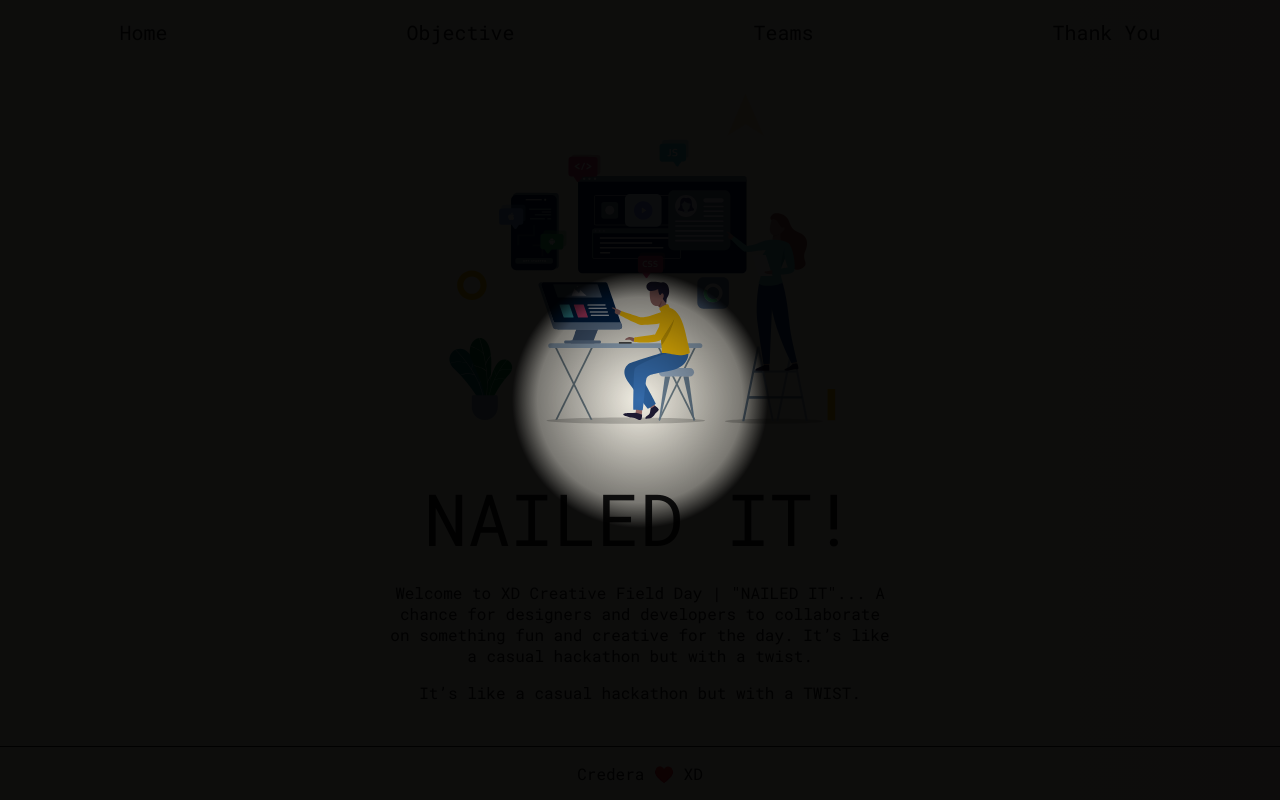
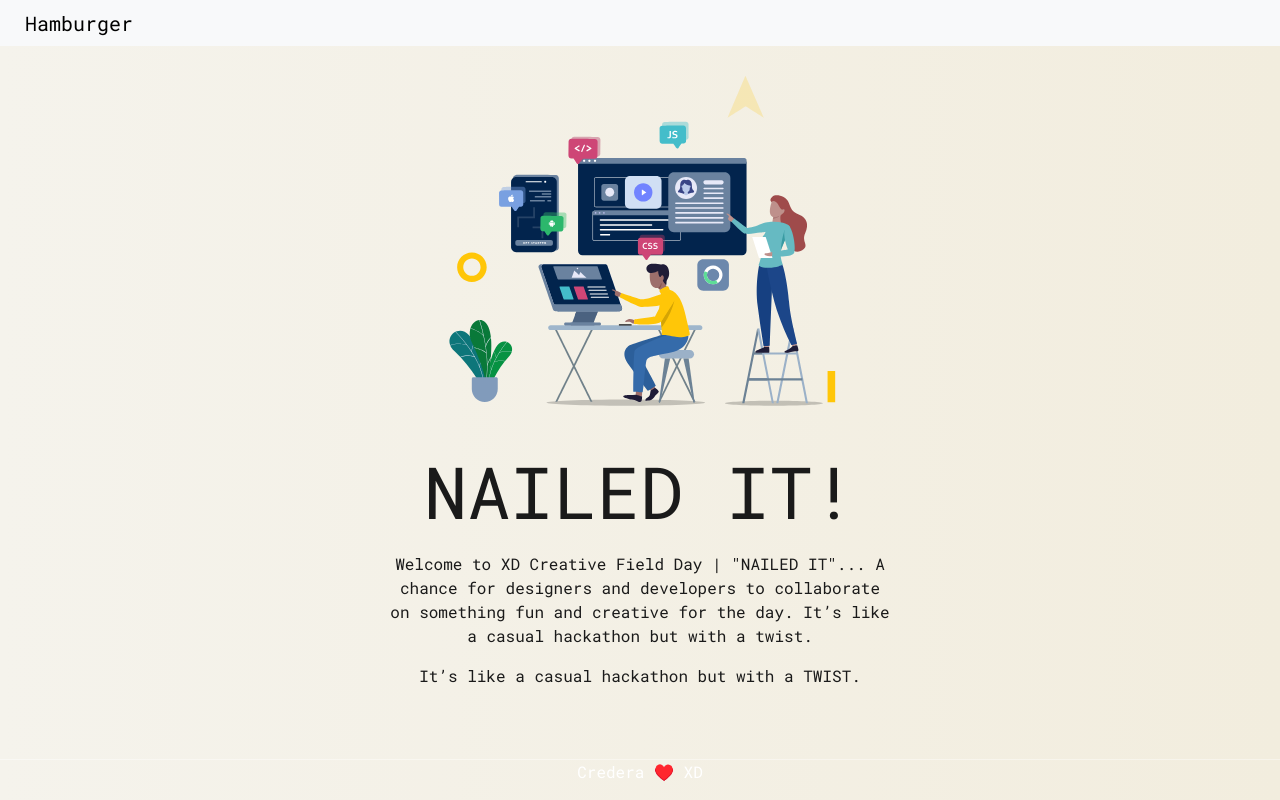
Before and after one commit to zsunoo/nailed-it-team-2, a React (Create React App) app: page / in a window 1280 px wide. Built offline with nearby package versions, Linux system fonts and the light colour scheme.

Commit message:
added flashlight toggle

```diff
--- a/public/index.html
+++ b/public/index.html
@@ -1,14 +1,17 @@
 <!DOCTYPE html>
 <html lang="en">
 	<head>
+		<link
+			rel="stylesheet"
+			href="https://cdn.jsdelivr.net/npm/bootstrap@5.1.3/dist/css/bootstrap.min.css"
+			integrity="sha384-1BmE4kWBq78iYhFldvKuhfTAU6auU8tT94WrHftjDbrCEXSU1oBoqyl2QvZ6jIW3"
+			crossorigin="anonymous"
+		/>
 		<meta charset="utf-8" />
 		<link rel="icon" href="%PUBLIC_URL%/favicon.ico" />
 		<meta name="viewport" content="width=device-width, initial-scale=1" />
 		<meta name="theme-color" content="#000000" />
-    <meta
-      name="description"
-      content="Web site created using create-react-app"
-    />
+		<meta name="description" content="Web site created using create-react-app" />
 		<link rel="apple-touch-icon" href="%PUBLIC_URL%/logo192.png" />
 		<!--
       manifest.json provides metadata used when your web app is installed on a
@@ -39,5 +42,10 @@
       To begin the development, run `npm start` or `yarn start`.
       To create a production bundle, use `npm run build` or `yarn build`.
     -->
+		<script
+			src="https://cdn.jsdelivr.net/npm/bootstrap@5.1.3/dist/js/bootstrap.min.js"
+			integrity="sha384-QJHtvGhmr9XOIpI6YVutG+2QOK9T+ZnN4kzFN1RtK3zEFEIsxhlmWl5/YESvpZ13"
+			crossorigin="anonymous"
+		></script>
 	</body>
 </html>
--- a/src/App.css
+++ b/src/App.css
@@ -9,27 +9,22 @@
 	padding: 16px;
 }
 
-.app-nav {
-  display: flex;
-  align-items: center;
-  justify-content: space-around;
-  height: 64px;
-  width: 100%;
+.nav-item > a {
+	font-size: 20px;
+	text-decoration: none;
 }
 
-.app-nav > a {
-  color: var(--hamblack);
-  font-size: 20px;
-  text-decoration: none;
+.navbar-toggler:focus {
+	box-shadow: none;
 }
 
 footer {
 	width: 100%;
 	display: flex;
 	justify-content: center;
-  border-top: 1px solid var(--hamblack);
+	border-top: 1px solid rgba(255, 255, 255, 0.382);
 }
 
 footer > p {
-  color: var(--hamblack);
+	color: white;
 }
--- a/src/App.tsx
+++ b/src/App.tsx
@@ -2,8 +2,11 @@ import "./App.css";
 import { Link } from "react-router-dom";
 import { Outlet } from "react-router-dom";
 import useEvent from "./useEvent";
+import { useState } from "react";
 
 function App() {
+	const [toggleFlashlight, setToggleFlashlight] = useState(false);
+
 	const update = (e: any) => {
 		var x = e.clientX || e.touches[0].clientX;
 		var y = e.clientY || e.touches[0].clientY;
@@ -13,13 +16,45 @@ function App() {
 	};
 	useEvent("mousemove", update);
 	useEvent("touchmove", update);
+
+	const handleFlashlight = () => {
+		setToggleFlashlight(!toggleFlashlight);
+		document.documentElement.style.setProperty("--display", toggleFlashlight ? "none" : "block");
+	};
+
 	return (
 		<div className="app">
-			<nav className="app-nav">
-				<Link to="/">Home</Link>
-				<Link to="objective">Objective</Link>
-				<Link to="teams">Teams</Link>
-				<Link to="thanks">Thank You</Link>
+			<nav className="navbar bg-light">
+				<div className="container-fluid">
+					<button
+						className="navbar-toggler"
+						type="button"
+						data-bs-toggle="collapse"
+						data-bs-target="#hamburgerToggle"
+						aria-controls="hamburgerToggle"
+						aria-expanded="false"
+						aria-label="Toggle navigation"
+						onClick={handleFlashlight}
+					>
+						Hamburger
+					</button>
+					<div className="collapse navbar-collapse" id={"hamburgerToggle"}>
+						<ul className="navbar-nav me-auto mb-2 mb-lg-0">
+							<li className="nav-item">
+								<Link to="/">Home</Link>
+							</li>
+							<li className="nav-item">
+								<Link to="objective">Objective</Link>
+							</li>
+							<li className="nav-item">
+								<Link to="teams">Teams</Link>
+							</li>
+							<li className="nav-item">
+								<Link to="thanks">Thank You</Link>
+							</li>
+						</ul>
+					</div>
+				</div>
 			</nav>
 			<div className="app-content">
 				<Outlet />
--- a/src/flashlight.css
+++ b/src/flashlight.css
@@ -3,11 +3,12 @@
 	cursor: none;
 	--cursorX: 50vw;
 	--cursorY: 50vh;
+	--display: none;
 }
 
 :root:before {
 	content: "";
-	display: block;
+	display: var(--display);
 	width: 100%;
 	z-index: 1;
 	height: 100%;
```
Lines whose indentation alone changed are shown as unchanged.
